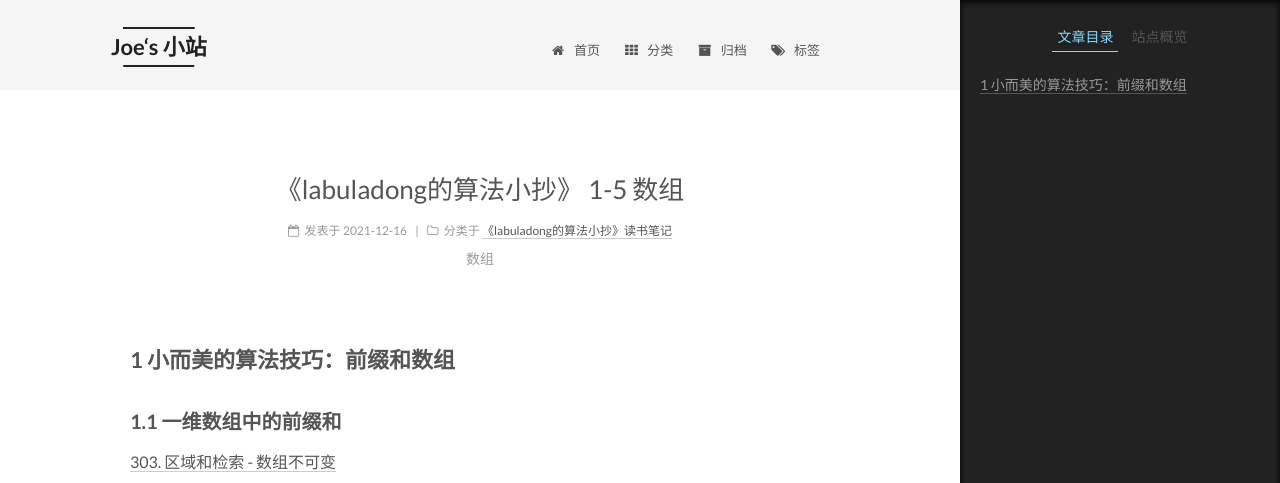
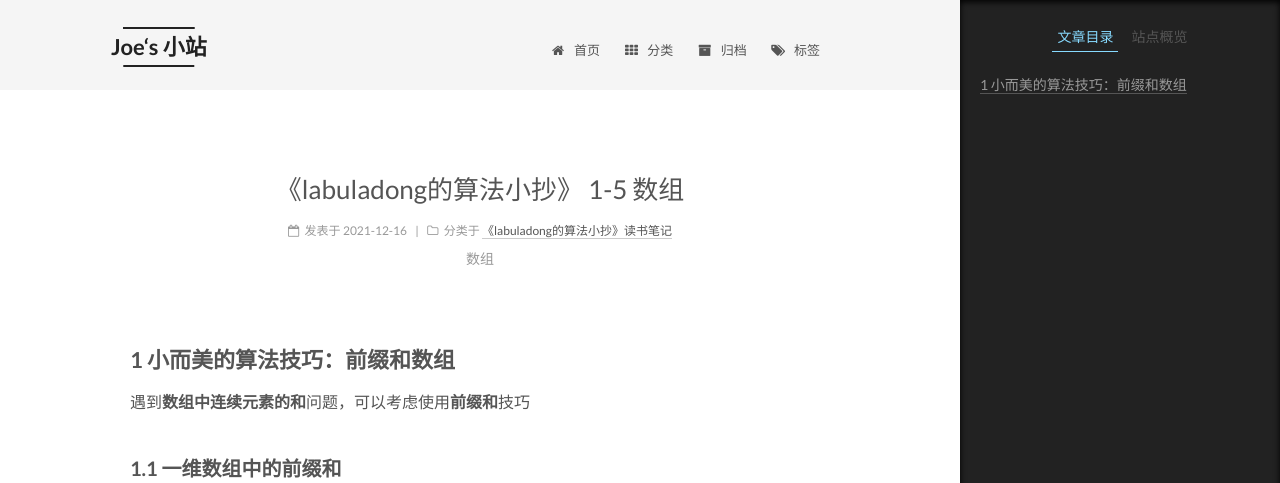
Before and after one commit to qqqjoe/qqqjoe.github.io, a Jekyll site: the page built from _posts/lubuladong/2021-12-16-1.5-数组.md, in a window 1280 px wide and 1400 px high. Shown: the top 483 px of the window. Built offline with Jekyll 4.4.1, drawn with Linux system fonts in a browser that asks for light colours; grey boxes are pictures that could not be loaded.

Commit message:
lubuladong/2021-12-16-1.5-数组.md

```diff
--- a/_posts/lubuladong/2021-12-16-1.5-数组.md
+++ b/_posts/lubuladong/2021-12-16-1.5-数组.md
@@ -9,6 +9,8 @@ tags:
 ---
 
 ## 1 小而美的算法技巧：前缀和数组
+
+遇到**数组中连续元素的和**问题，可以考虑使用**前缀和**技巧
 
 ### 1.1 一维数组中的前缀和
 
```
